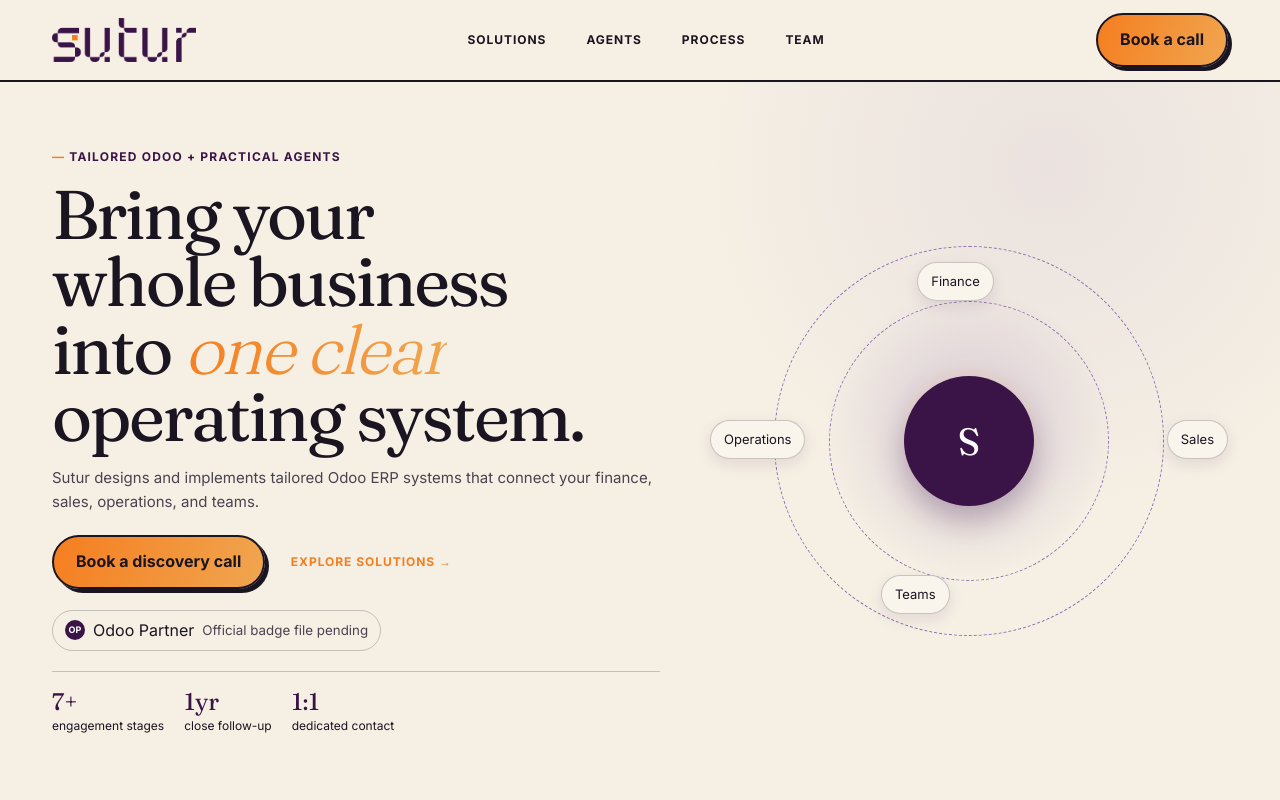
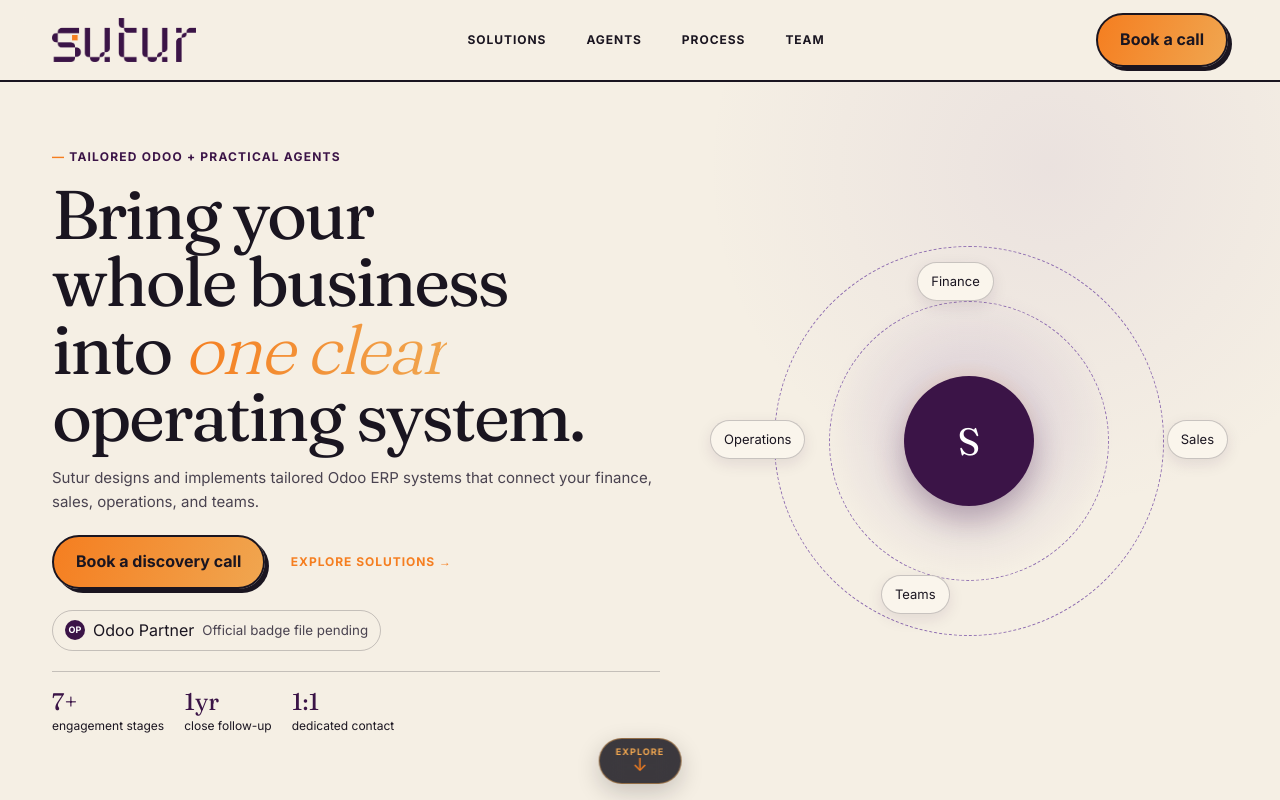
Before and after one commit to sutur-ai/sutur-website, a Next.js app: page / in a window 1280 px wide. Shown: the top 800 px of the page. Built offline with nearby package versions, Linux system fonts and the light colour scheme.

Commit message:
feat: add animated section scroll cues

```diff
--- a/src/app/globals.css
+++ b/src/app/globals.css
@@ -812,6 +812,81 @@
   margin: 30px 0 0;
   font-size: 13px;
 }
+.section-cue {
+  position: fixed;
+  left: 50%;
+  z-index: 19;
+  min-width: 78px;
+  min-height: 46px;
+  padding: 7px 16px;
+  transform: translateX(-50%);
+  border: 1px solid rgba(240, 166, 80, 0.48);
+  border-radius: 999px;
+  background: rgba(19, 16, 25, 0.82);
+  box-shadow: 0 8px 24px rgba(19, 16, 25, 0.2);
+  backdrop-filter: blur(12px);
+  color: var(--paper-warm);
+  display: flex;
+  align-items: center;
+  justify-content: center;
+  gap: 2px;
+  transition:
+    background 180ms ease,
+    border-color 180ms ease,
+    box-shadow 180ms ease;
+}
+.section-cue:hover,
+.section-cue:focus-visible {
+  border-color: var(--gold);
+  background: rgba(59, 20, 71, 0.94);
+  box-shadow: 0 10px 28px rgba(59, 20, 71, 0.28);
+  outline: none;
+}
+.section-cue small {
+  color: var(--gold);
+  font-size: 9px;
+  font-weight: 700;
+  letter-spacing: 0.12em;
+  line-height: 1;
+  text-transform: uppercase;
+}
+.section-cue span {
+  color: var(--orange);
+  font-size: 18px;
+  line-height: 0.9;
+}
+.section-cue-up {
+  top: 16px;
+  flex-direction: column;
+}
+.section-cue-down {
+  bottom: 16px;
+  flex-direction: column;
+}
+.section-cue-up span {
+  animation: cue-up 1.65s ease-in-out infinite;
+}
+.section-cue-down span {
+  animation: cue-down 1.65s ease-in-out infinite;
+}
+@keyframes cue-up {
+  0%,
+  100% {
+    transform: translateY(1px);
+  }
+  50% {
+    transform: translateY(-3px);
+  }
+}
+@keyframes cue-down {
+  0%,
+  100% {
+    transform: translateY(-1px);
+  }
+  50% {
+    transform: translateY(3px);
+  }
+}
 @keyframes pulse {
   50% {
     transform: translate(-50%, -50%) scale(1.12);
@@ -951,6 +1026,9 @@
   }
 }
 @media (max-width: 900px) {
+  .section-cue {
+    display: none;
+  }
   header,
   header.is-collapsed {
     transform: none;
@@ -1090,6 +1168,9 @@
   }
 }
 @media (prefers-reduced-motion: reduce) {
+  .section-cue {
+    display: none;
+  }
   html {
     scroll-snap-type: none;
   }
--- a/src/components/sections/SectionScroll.tsx
+++ b/src/components/sections/SectionScroll.tsx
@@ -1,6 +1,6 @@
 'use client';
 
-import { useEffect } from 'react';
+import { useEffect, useState } from 'react';
 
 const TRANSITION_MS = 760;
 const GESTURE_QUIET_MS = 180;
@@ -12,6 +12,9 @@
 }
 
 export function SectionScroll() {
+  const [activeIndex, setActiveIndex] = useState(0);
+  const [sectionCount, setSectionCount] = useState(0);
+
   useEffect(() => {
     const reducedMotion = window.matchMedia('(prefers-reduced-motion: reduce)');
     const desktop = window.matchMedia('(min-width: 901px)');
@@ -26,6 +29,21 @@
 
     const targetTop = (element: HTMLElement, index: number) =>
       index === 0 ? 0 : element.offsetTop;
+
+    const updateActiveSection = () => {
+      const sections = targets();
+      const positions = sections.map(targetTop);
+      const current = positions.reduce(
+        (closest, position, index) =>
+          Math.abs(position - window.scrollY) <
+          Math.abs(positions[closest] - window.scrollY)
+            ? index
+            : closest,
+        0,
+      );
+      setSectionCount(sections.length);
+      setActiveIndex(current);
+    };
 
     const releaseGesture = () => {
       if (!animationRunning && gestureQuiet) gestureLocked = false;
@@ -100,9 +118,12 @@
       animateTo(positions[next]);
     };
 
+    updateActiveSection();
+    window.addEventListener('scroll', updateActiveSection, { passive: true });
     window.addEventListener('wheel', onWheel, { passive: false });
 
     return () => {
+      window.removeEventListener('scroll', updateActiveSection);
       window.removeEventListener('wheel', onWheel);
       window.cancelAnimationFrame(animationFrame);
       window.clearTimeout(quietTimer);
@@ -110,5 +131,39 @@
     };
   }, []);
 
-  return null;
+  const move = (direction: -1 | 1) => {
+    window.dispatchEvent(
+      new WheelEvent('wheel', {
+        deltaY: direction * 100,
+        cancelable: true,
+      }),
+    );
+  };
+
+  return (
+    <>
+      {activeIndex > 0 && (
+        <button
+          className="section-cue section-cue-up"
+          type="button"
+          aria-label="Previous section"
+          onClick={() => move(-1)}
+        >
+          <span aria-hidden="true">↑</span>
+          <small>Previous</small>
+        </button>
+      )}
+      {activeIndex < sectionCount - 1 && (
+        <button
+          className="section-cue section-cue-down"
+          type="button"
+          aria-label="Next section"
+          onClick={() => move(1)}
+        >
+          <small>Explore</small>
+          <span aria-hidden="true">↓</span>
+        </button>
+      )}
+    </>
+  );
 }
```
Also changed, not shown: 1 other file (tests, documents, lock files or other folders).
